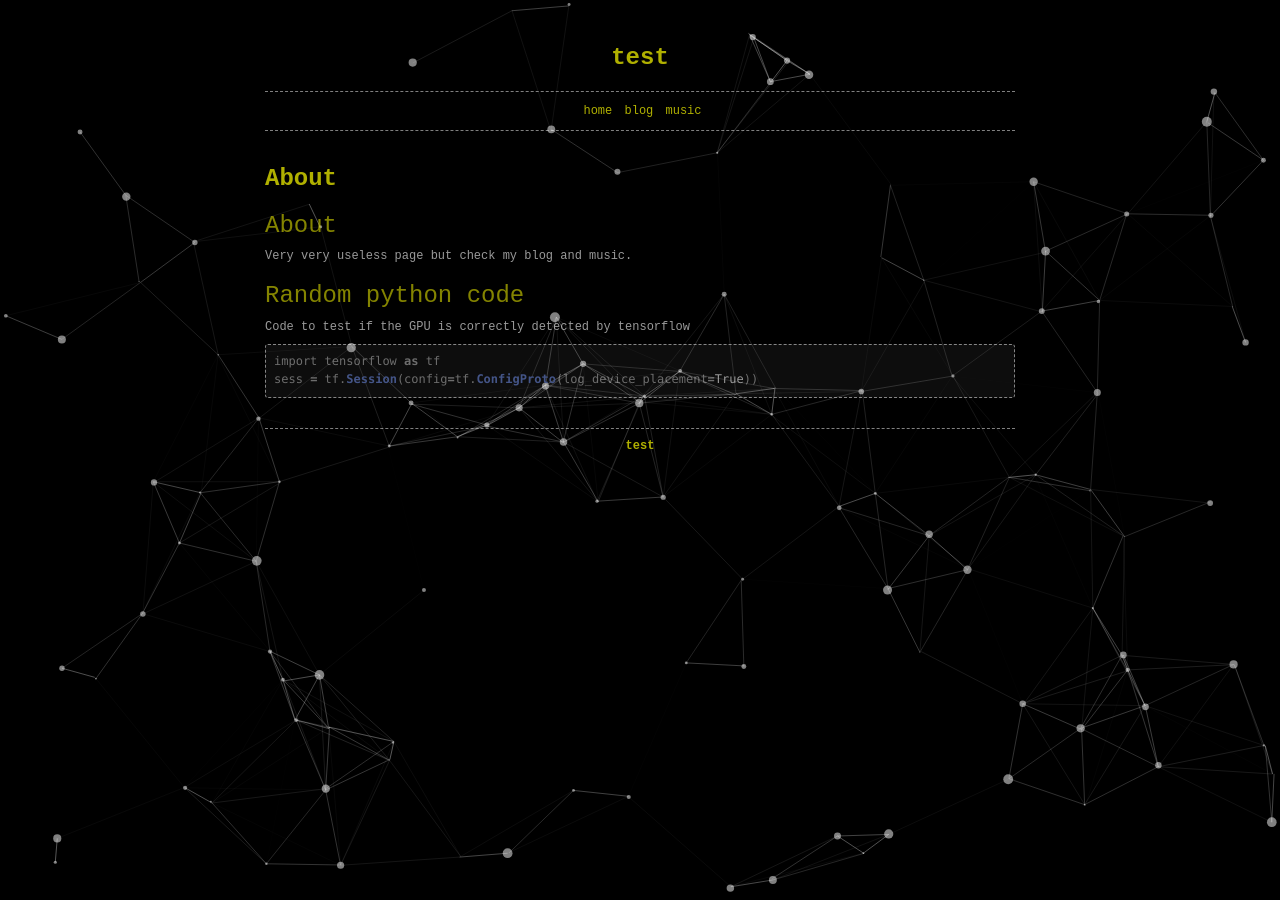
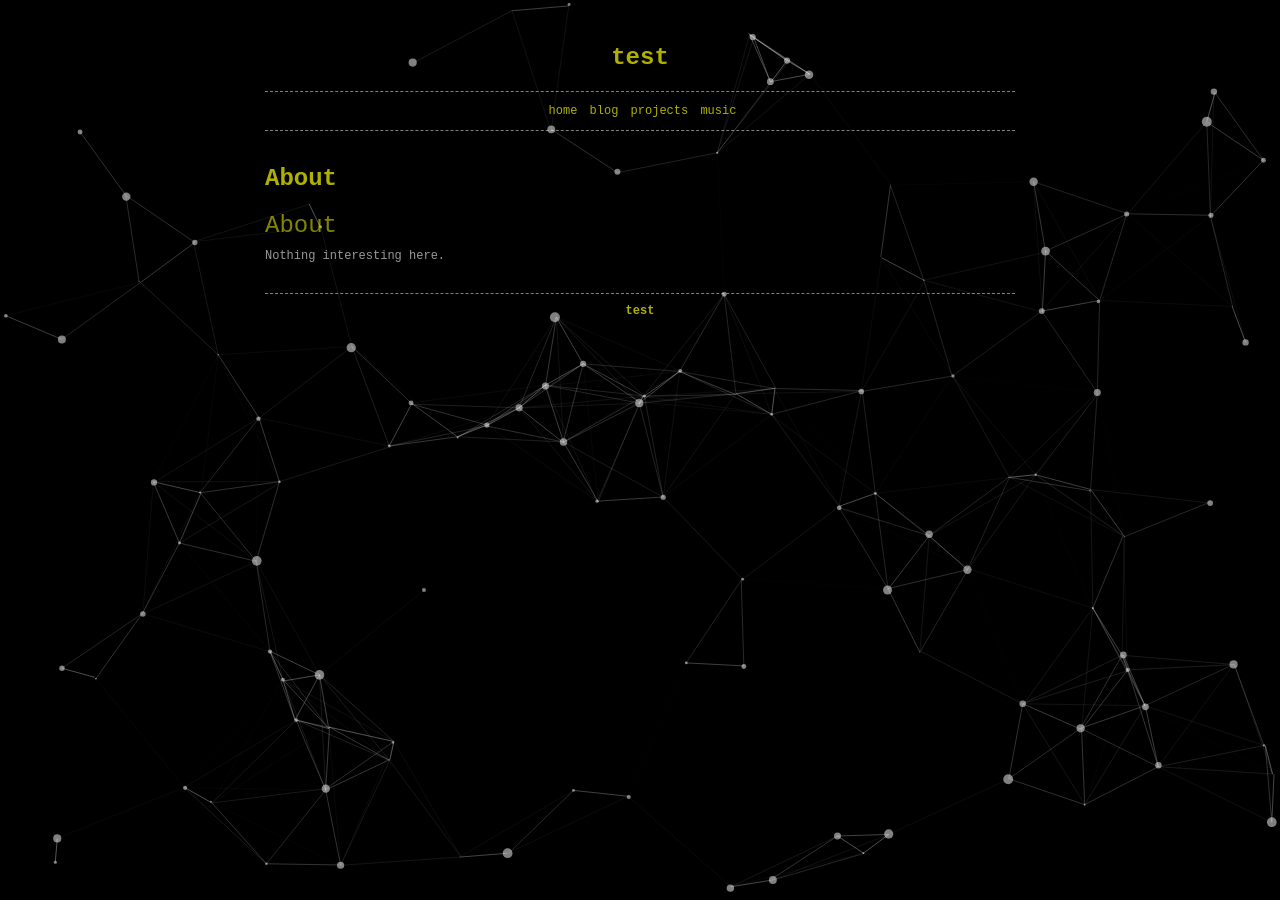
Before and after one commit to donaldssh/donaldssh.github.io, a Jekyll site: the page built from index.md, in a window 1280 px wide. Built offline with Jekyll 4.4.1, drawn with Linux system fonts in a browser that asks for light colours; our own code applies the rules of GitHub Pages for plain Markdown files.

Commit message:
Inserted projects section

````diff
--- a/_includes/menu.html
+++ b/_includes/menu.html
@@ -4,6 +4,7 @@
       <ul>
           <li><a href="{{ site.baseurl }}/">home</a></li>
           <li><a href="{{ site.baseurl }}/blog/">blog</a></li>
+          <li><a href="{{ site.baseurl }}/projects/">projects</a></li>
           <li><a href="{{ site.baseurl }}/music/">music</a></li>
       </ul>
     </div>
--- a/index.md
+++ b/index.md
@@ -1,12 +1,3 @@
 ### About
 
-Very very useless page but check my blog and music.
-
-### Random python code
-
-Code to test if the GPU is correctly detected by tensorflow
-
-```python
-import tensorflow as tf
-sess = tf.Session(config=tf.ConfigProto(log_device_placement=True))
-```
+Nothing interesting here.
````
Also changed, not shown: _posts/2020/2020-07-13-test.md (+0 -12 lines), music.md (+7 -2 lines), projects.md (added, +23 -0 lines), README.md, 1 other file.
